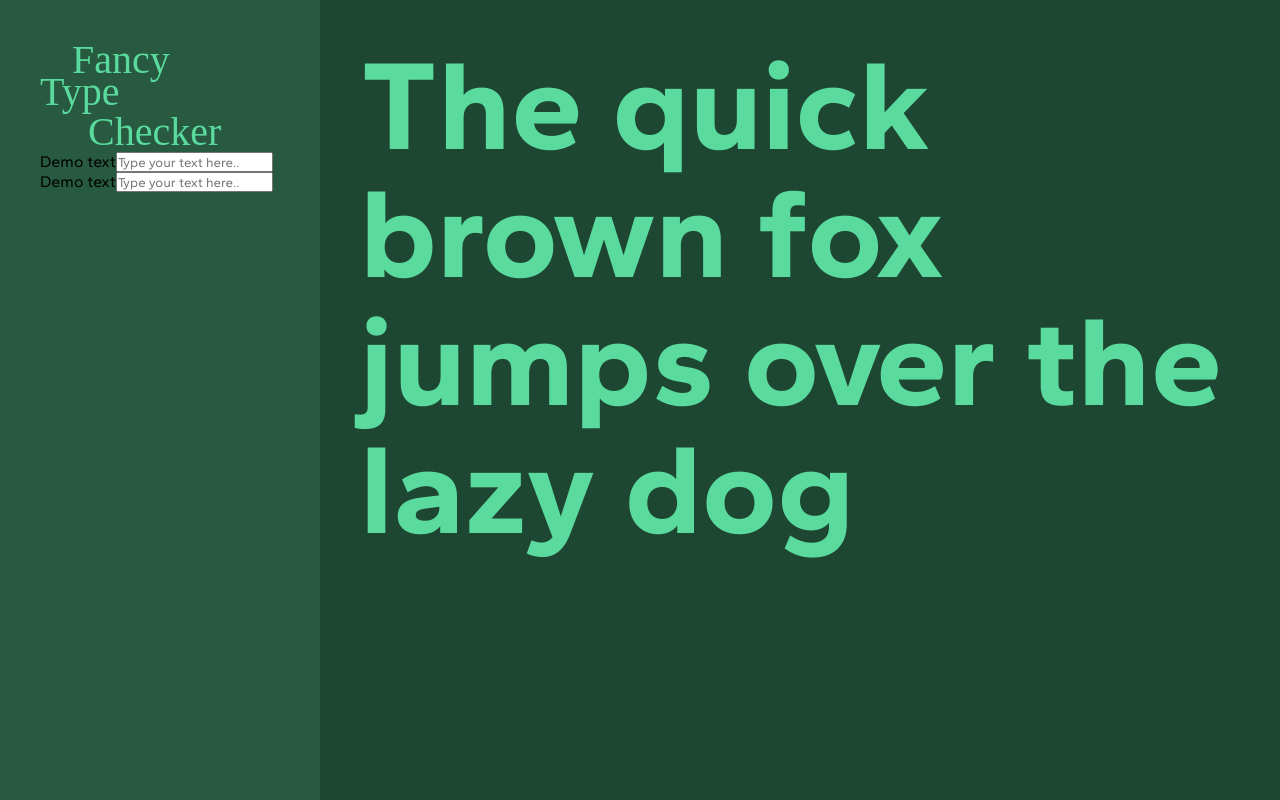
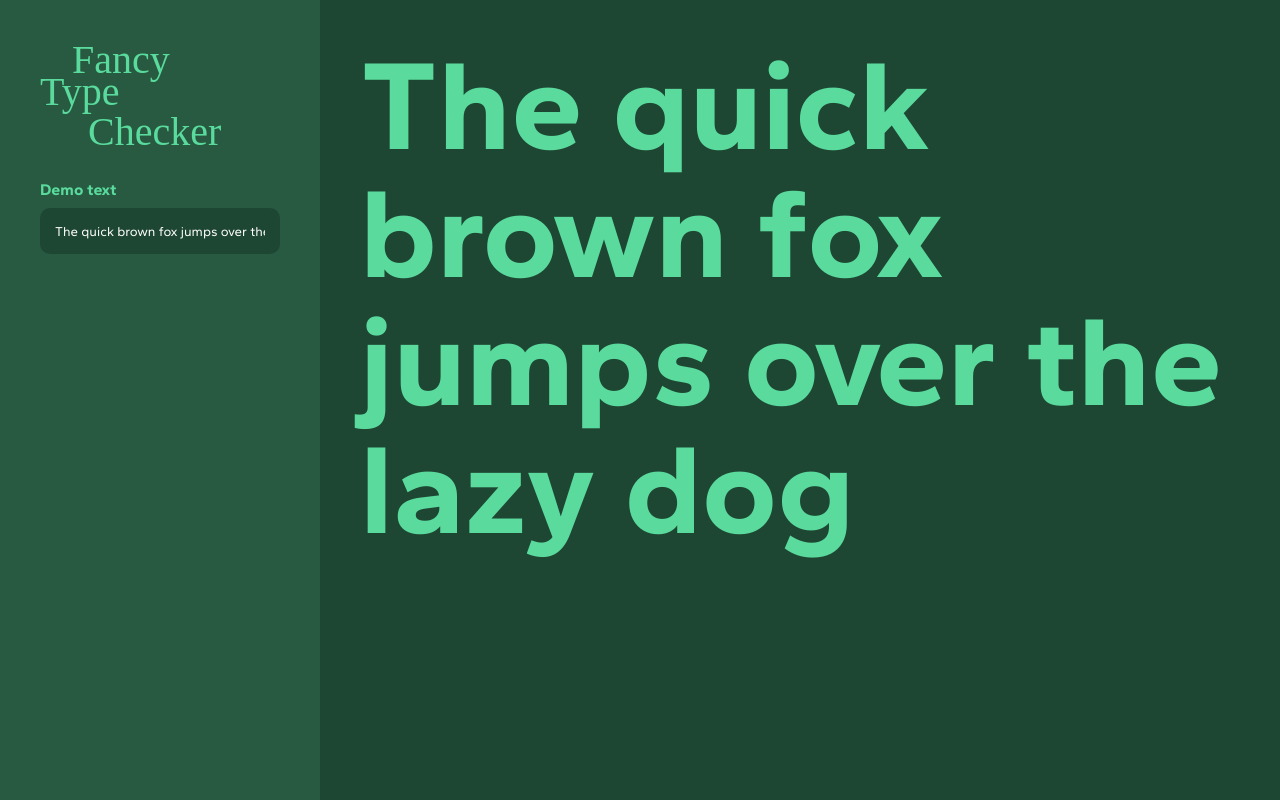
Before and after one commit to HalloJo/fancy-type-checker, a React (Create React App) app: page / in a window 1280 px wide. Built offline with nearby package versions, Linux system fonts and the light colour scheme; a web font is replaced by a local one.

Commit message:
Tweak InputElement

```diff
--- a/src/App.tsx
+++ b/src/App.tsx
@@ -1,4 +1,4 @@
-import { useEffect, useRef} from 'react';
+import { useEffect, useRef, useState} from 'react';
 import { Back, gsap } from 'gsap';
 import SplitText from 'gsap/SplitText';
 import './App.scss';
@@ -12,6 +12,8 @@ const App = () => {
 
   const outputRef = useRef(null)
   const outputText = gsap.utils.selector(outputRef)
+
+  const [output, setOutput] = useState("The quick brown fox jumps over the lazy dog")
 
 
   useEffect(()=>{
@@ -52,8 +54,8 @@ const App = () => {
 
   return (
     <div className="App">
-        <TypeOptionsMenu ref={logoRef} />
-        <Output ref={outputRef} output='The quick brown fox jumps over the lazy dog' />
+        <TypeOptionsMenu ref={logoRef} onChange={setOutput} output={output} />
+        <Output ref={outputRef} output={output} />
     </div>
   );
 }
--- a/src/components/InputElement/InputElement.scss
+++ b/src/components/InputElement/InputElement.scss
@@ -0,0 +1,29 @@
+@import "../../styles/_variables.scss";
+
+.inputElement {
+  display: flex;
+  flex-direction: column;
+
+  &__label {
+    font-weight: 700;
+    color: $brightGreen;
+    margin: 0 0 10px;
+  }
+
+  input {
+    border: none;
+    padding: 15px;
+    width: 100%;
+    background-color: $darkGreen;
+    border-radius: 10px;
+    color: white;
+
+    &::placeholder {
+      color: $brightGreen;
+    }
+
+    &:focus {
+      outline: 1px solid $brightGreen;
+    }
+  }
+}
--- a/src/components/InputElement/InputElement.tsx
+++ b/src/components/InputElement/InputElement.tsx
@@ -3,24 +3,22 @@ import "./InputElement.scss"
 
 type InputProps = {
     label: string,
+    className: string,
     type: string,
     forLabel: string,
     placeholder?: string,
     value?: string | number,
-    checked?: boolean,
-    min?: number
-    max?: number
-    onChange?: (value: string) => void
+    onChange: (value: string) => void
 }
 
 const InputElement = forwardRef<HTMLDivElement, InputProps>((props, ref):ReactElement => {
 
-    const {label, type, placeholder, value, onChange, min, max, checked, forLabel} = props
+    const {label, type, placeholder, value, onChange, forLabel, className} = props
 
     return (
-        <div>
-            <label htmlFor={forLabel}>{label}</label>
-            <input type={type} placeholder={placeholder} min={min} max={max} value={value} checked={checked} />
+        <div className="inputElement" ref={ref}>
+            <label className="inputElement__label" htmlFor={forLabel}>{label}</label>
+            <input className={className} type={type} placeholder={placeholder} value={value} onChange={(event)=> onChange(event.target.value) }  />
         </div>
     )
 })
--- a/src/components/TypeOptionsMenu/TypeOptionsMenu.scss
+++ b/src/components/TypeOptionsMenu/TypeOptionsMenu.scss
@@ -2,11 +2,13 @@
 
 .typeOptionsMenu {
   background-color: $pineGreen;
-  display: flex;
-  align-items: flex-start;
-  flex-direction: column;
+  display: block;
   height: 100vh;
   width: 25%;
   padding: 40px;
   text-align: left;
+
+  &__options {
+    margin: 30px 0 0 0;
+  }
 }
--- a/src/components/TypeOptionsMenu/TypeOptionsMenu.tsx
+++ b/src/components/TypeOptionsMenu/TypeOptionsMenu.tsx
@@ -2,27 +2,22 @@
 import { forwardRef, ReactElement, useState }  from 'react';
 import InputElement from '../InputElement/InputElement';
 import Logo from '../Logo/Logo';
-import { inputElementData } from '../../data/inputElementData'
 import "./TypeOptionsMenu.scss"
 
+type TypeOptionsProps = {
+    output: string,
+    onChange: (value: string) => void
+}
 
-const TypeOptionsMenu = forwardRef<HTMLDivElement>((props, ref): ReactElement => {
+const TypeOptionsMenu = forwardRef<HTMLDivElement, TypeOptionsProps>((props, ref): ReactElement => {
 
-    const [inputData, setInputData] = useState(inputElementData)
+    const {output, onChange} = props
 
     return (
-        <menu className='typeOptionsMenu' >
+        <menu className="typeOptionsMenu" >
             <Logo ref={ref} />
-            <div className="optionsWrapper">
-                {inputData.map((input) => {
-
-                    const {label, type, placeholder, value, min, max, checked, forLabel} = input
-
-                    return (
-                        <InputElement placeholder={placeholder} type={type} label={label} forLabel={forLabel} checked={checked} value={value} min={min} max={max}  />
-
-                    )
-                })}
+            <div className="typeOptionsMenu__options">
+                <InputElement className="regular" placeholder="Type your text here" type="text" label="Demo text" forLabel="Demo text" value={output} onChange={(output)=> onChange(output)} />
             </div>
         </menu>
     )
--- a/src/data/inputElementData.ts
+++ /dev/null
@@ -1,26 +0,0 @@
-type InputElementPropsData = {
-  label: string;
-  type: string;
-  forLabel: string;
-  placeholder?: string;
-  value?: string | number;
-  checked?: boolean;
-  min?: number;
-  max?: number;
-  onChange?: (value: string) => void;
-};
-
-export const inputElementData: Array<InputElementPropsData> = [
-  {
-    label: "Demo text",
-    type: "text",
-    forLabel: "Demo text",
-    placeholder: "Type your text here..",
-  },
-  {
-    label: "Demo text",
-    type: "text",
-    forLabel: "Demo text",
-    placeholder: "Type your text here..",
-  },
-];
```
